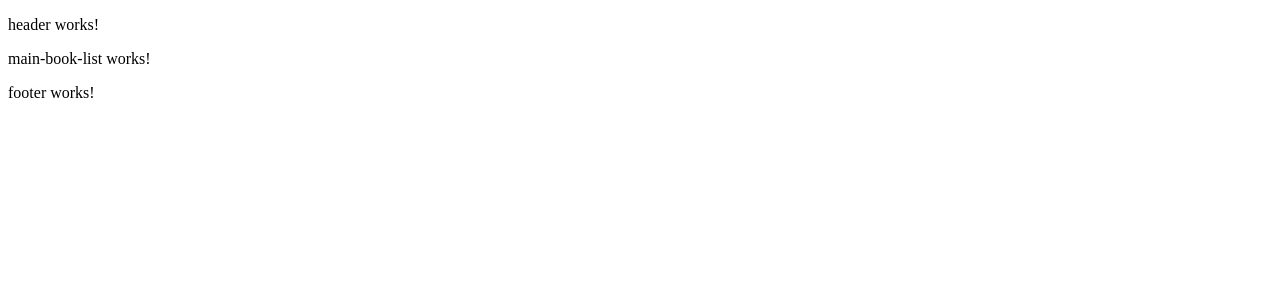
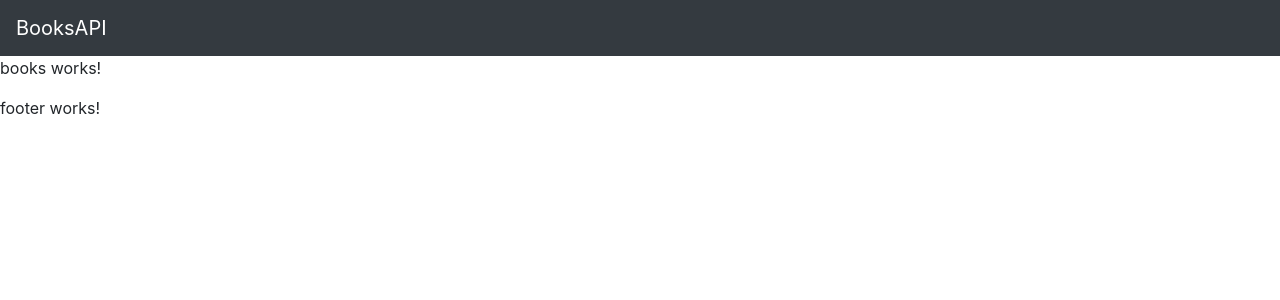
Before and after one commit to yonigel/booksAPI, an Angular app: page /books in a window 1280 px wide. Shown: the top 300 px of the page. Built offline with nearby package versions, Linux system fonts and the light colour scheme.

Commit message:
added bootstrap

```diff
--- a/angular.json
+++ b/angular.json
@@ -23,6 +23,7 @@
               "src/assets"
             ],
             "styles": [
+              "node_modules/bootstrap/dist/css/bootstrap.min.css",
               "src/styles.css"
             ],
             "scripts": []
--- a/src/app/components/booksList/main-book-list/main-book-list.component.html
+++ b/src/app/components/booksList/main-book-list/main-book-list.component.html
@@ -1,3 +1 @@
-<p>
-  main-book-list works!
-</p>
+<app-books></app-books>
--- a/src/app/components/layout/header/header.component.html
+++ b/src/app/components/layout/header/header.component.html
@@ -1,3 +1,3 @@
-<p>
-  header works!
-</p>
+<nav class="navbar navbar-dark bg-dark">
+  <a class="navbar-brand" href="#">BooksAPI</a>
+</nav>
```
